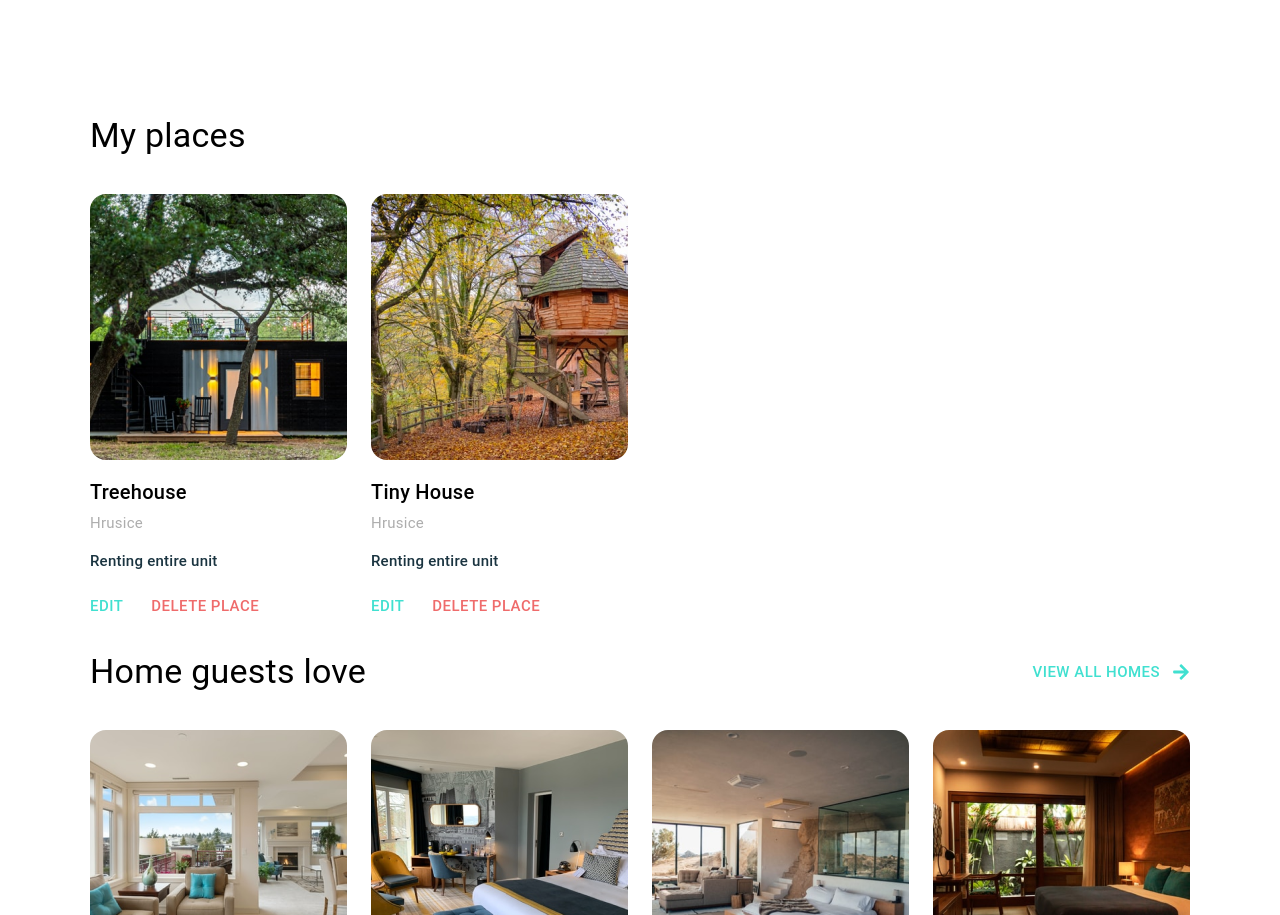
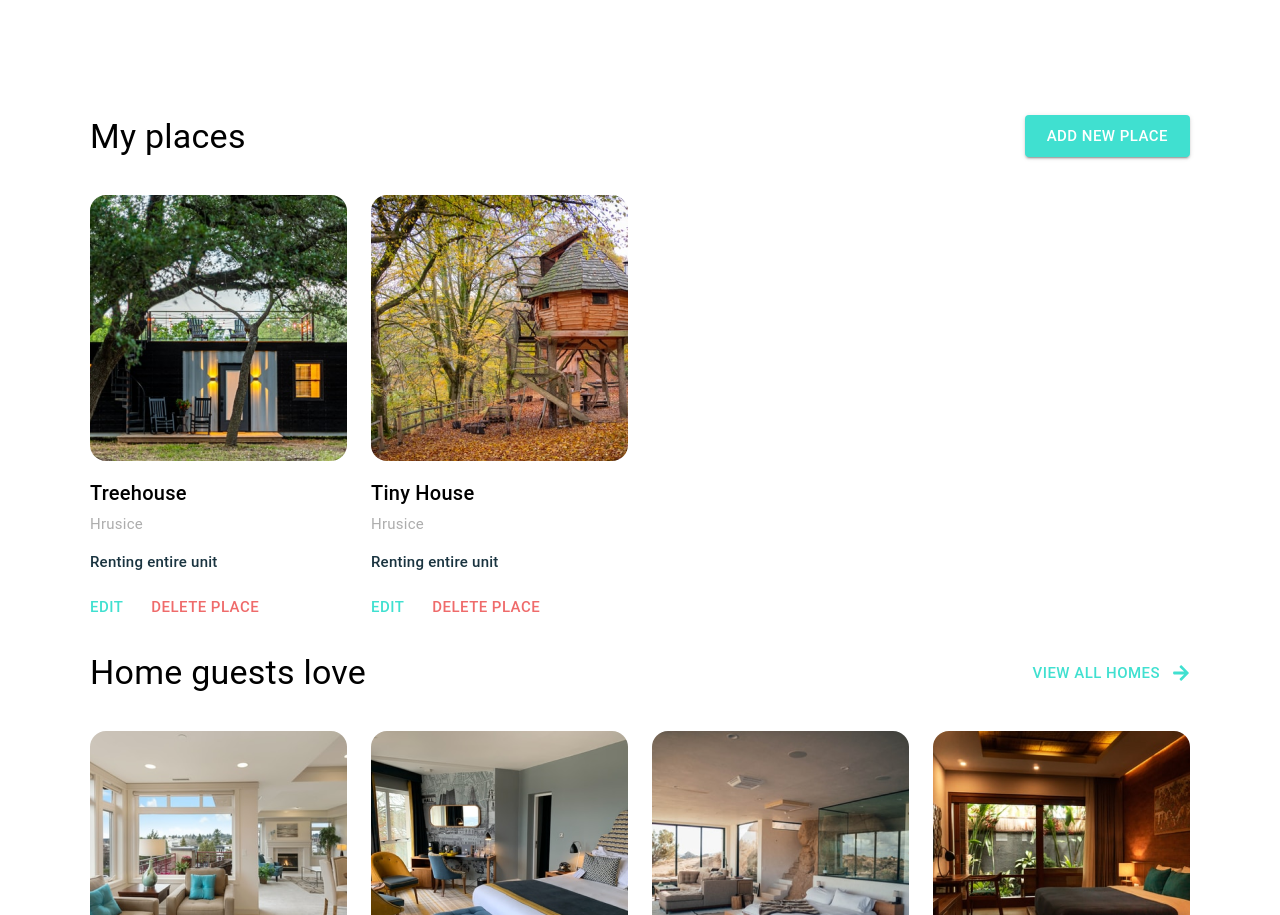
Before and after one commit to HasanColakovic99/devacademy-project, a React (Create React App) app: page / in a window 1280 px wide. Shown: the part 989-1904 px from the top of the page. Built offline with nearby package versions, Linux system fonts and the light colour scheme.

Commit message:
Updated section component. Added isSecondary option for adding a primary button

```diff
--- a/src/components/Main/Main.tsx
+++ b/src/components/Main/Main.tsx
@@ -30,7 +30,7 @@ const MainPage = () => {
                         ))}
                     </Grid>
                 </Section>
-                <Section title="My places">
+                <Section title="My places" isSecondary>
                     <Grid>
                         {placeCardsMock.map((place, index) => (
                         <PlaceCard
--- a/src/components/Section/Section.tsx
+++ b/src/components/Section/Section.tsx
@@ -6,6 +6,7 @@ interface Props {
     btnText?: string;
     subtitle?: string;
     children?: any;
+    isSecondary?: boolean;
 }
 
 const Section: React.FC<Props> = (props) => {
@@ -14,6 +15,7 @@ const Section: React.FC<Props> = (props) => {
             <SectionInner>
                 <Heading>
                     <Title>{props.title}</Title>
+                    {props.isSecondary && <Button text="Add new place" />}
                     {props.btnText && <Button text={props.btnText} variant='isSecondary' rightIcon/>}
                 </Heading>
                 {props.subtitle && <Subtitle>{props.subtitle}</Subtitle>}
```
